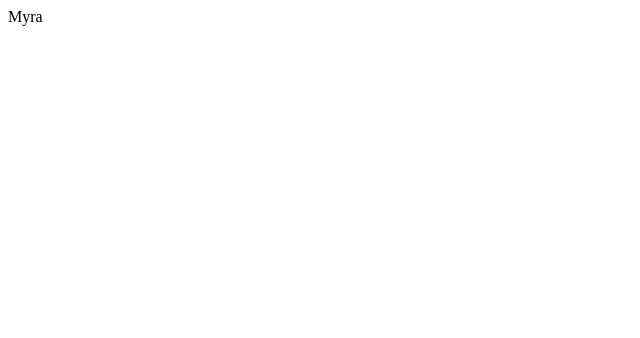
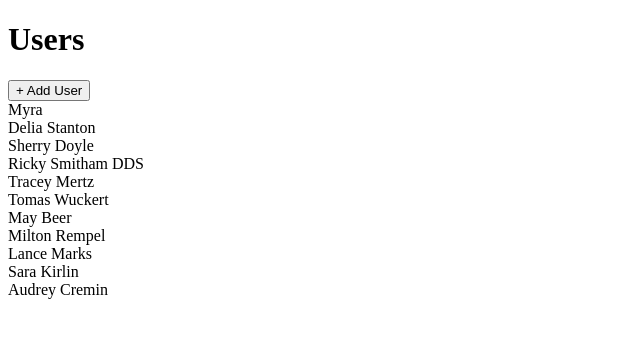
Before and after one commit to khale913/media, a React (Create React App) app: page / in a window 1280 px wide. Shown: the top 338 px of the page, without its empty margins (0-640 px from the left). Built offline with nearby package versions, Linux system fonts and the light colour scheme; data requests are answered from the project's data file.

Commit message:
creating new users

```diff
--- a/db.json
+++ b/db.json
@@ -1,5 +1,50 @@
 {
-    "users": [{ "id": 1, "name": "Myra" }],
-    "albums": [],
-    "photos": []
-  }
+  "users": [
+    {
+      "id": 1,
+      "name": "Myra"
+    },
+    {
+      "name": "Delia Stanton",
+      "id": 2
+    },
+    {
+      "name": "Sherry Doyle",
+      "id": 3
+    },
+    {
+      "name": "Ricky Smitham DDS",
+      "id": 4
+    },
+    {
+      "name": "Tracey Mertz",
+      "id": 5
+    },
+    {
+      "name": "Tomas Wuckert",
+      "id": 6
+    },
+    {
+      "name": "May Beer",
+      "id": 7
+    },
+    {
+      "name": "Milton Rempel",
+      "id": 8
+    },
+    {
+      "name": "Lance Marks",
+      "id": 9
+    },
+    {
+      "name": "Sara Kirlin",
+      "id": 10
+    },
+    {
+      "name": "Audrey Cremin",
+      "id": 11
+    }
+  ],
+  "albums": [],
+  "photos": []
+}
--- a/src/components/UsersList.js
+++ b/src/components/UsersList.js
@@ -1,6 +1,7 @@
 import { useEffect } from "react";
 import { useDispatch, useSelector } from "react-redux";
-import { fetchUsers } from "../store";
+import { fetchUsers, addUser } from "../store";
+import Button from "./Button";
 import Skeleton from "./Skeleton";
 
 function UsersList() {
@@ -12,6 +13,10 @@ function UsersList() {
   useEffect(() => {
     dispatch(fetchUsers());
   }, [dispatch]);
+
+  const handleUserAdd = () => {
+    dispatch(addUser());
+  };
 
   if (isLoading) {
     return <Skeleton times={6} className="h-10 w-full" />;
@@ -31,7 +36,15 @@ function UsersList() {
     );
   });
 
-  return <div>{renderedUsers}</div>;
+  return (
+    <div>
+      <div className="flex flex-row justify-between m-3">
+        <h1 className="m-2 text-xl">Users</h1>
+        <Button onClick={handleUserAdd}>+ Add User</Button>
+      </div>
+      {renderedUsers}
+    </div>
+  );
 }
 
 export default UsersList;
--- a/src/store/index.js
+++ b/src/store/index.js
@@ -8,3 +8,4 @@ export const store = configureStore({
 });
 
 export * from "./thunks/fetchUsers";
+export * from "./thunks/addUser";
--- a/src/store/thunks/fetchUsers.js
+++ b/src/store/thunks/fetchUsers.js
@@ -3,7 +3,7 @@ import axios from "axios";
 
 const fetchUsers = createAsyncThunk("users/fetch", async () => {
   const response = await axios.get("http://localhost:3005/users");
-  // console.log(response.data);
+  console.log(response.data);
 
   //! DEV ONLY!!!
   await pause(1000);
```
